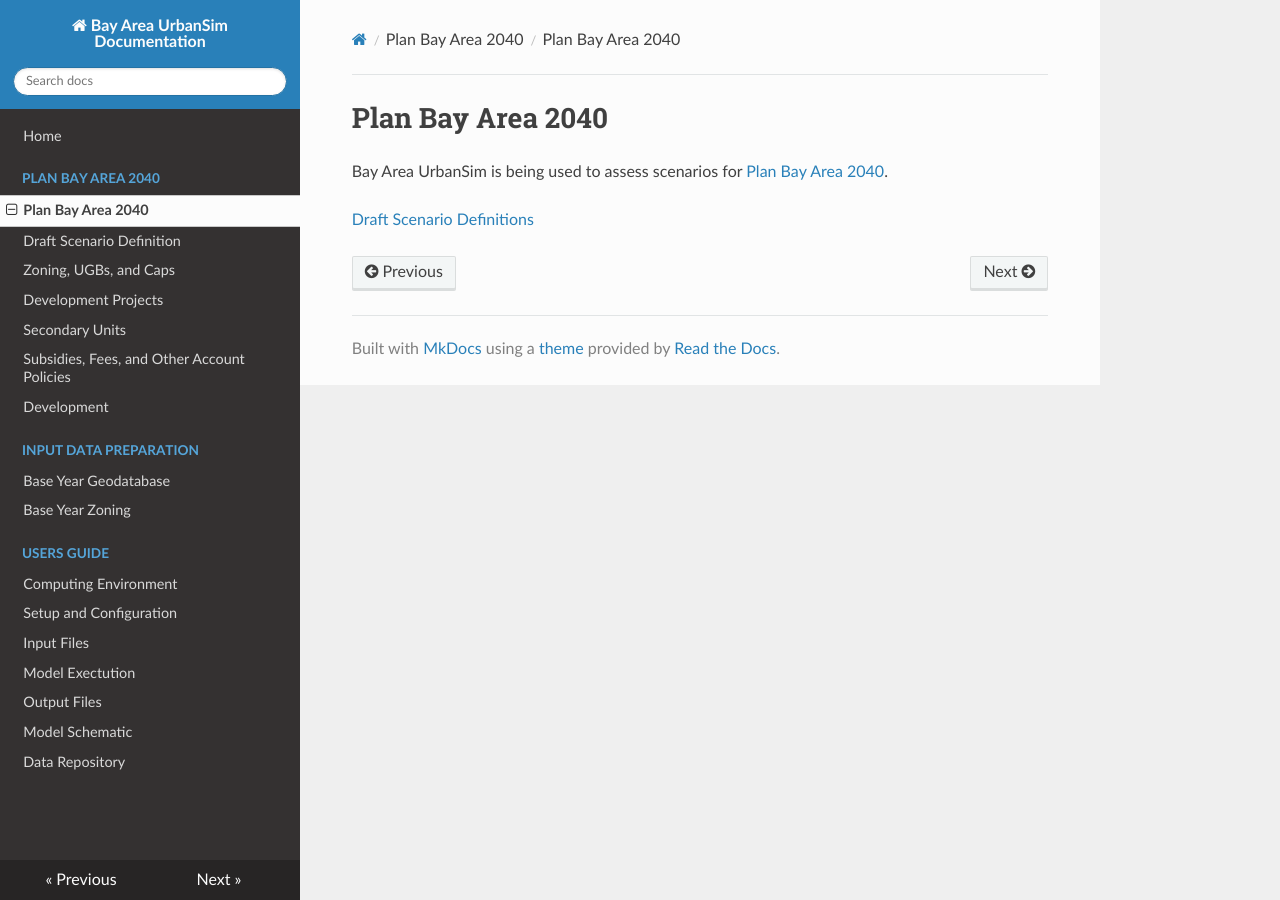
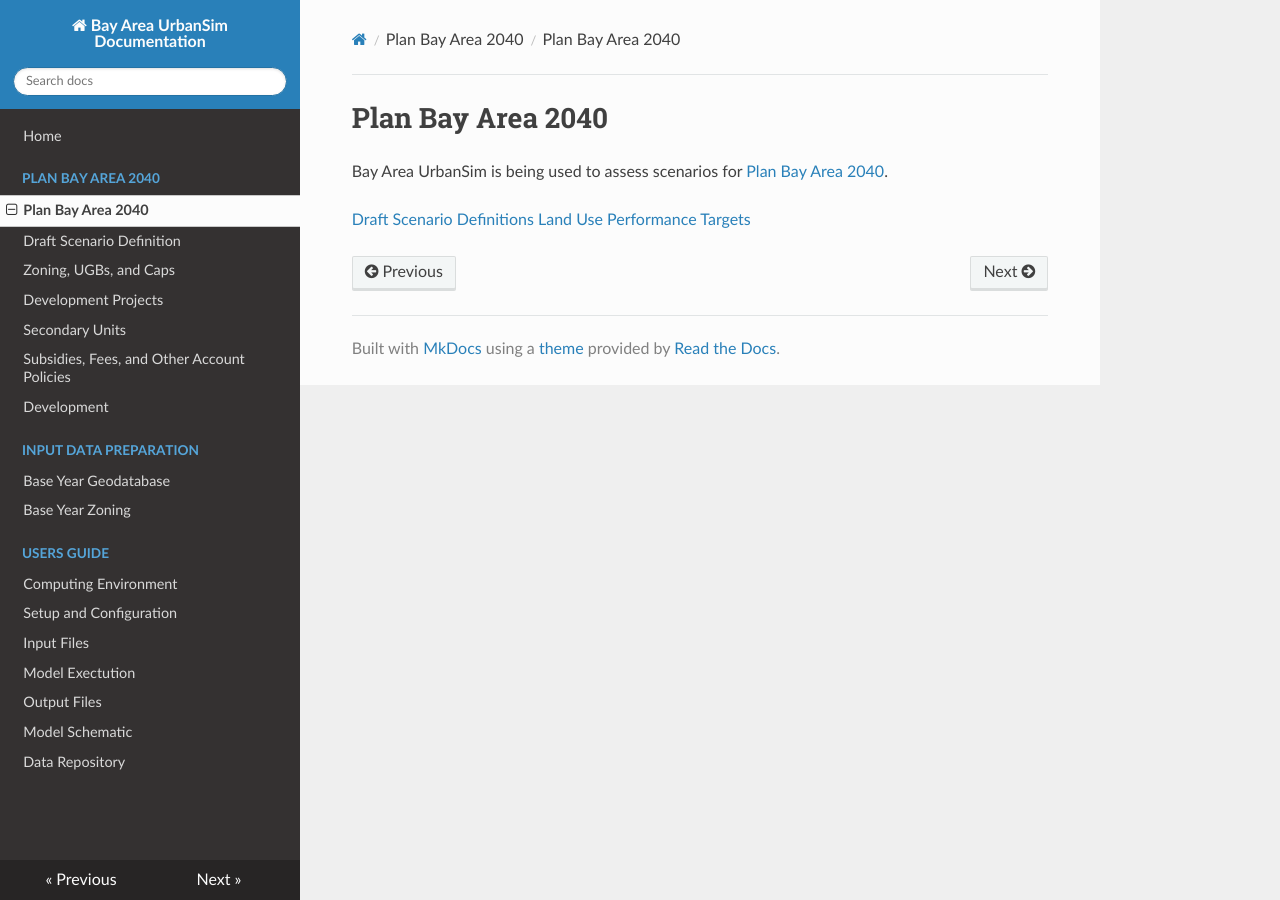
Before and after one commit to BayAreaMetro/baus_docs2, an MkDocs documentation site: the page built from docs/pba40/pba40.md, in a window 1280 px wide. Built offline with MkDocs 1.6.1, drawn with Linux system fonts in a browser that asks for light colours; nearby versions of some CDN libraries; old or Windows-style settings are respelled for this version of MkDocs.

Commit message:
cleaning#

```diff
--- a/docs/pba40/pba40.md
+++ b/docs/pba40/pba40.md
@@ -2,4 +2,5 @@
 
 Bay Area UrbanSim is being used to assess scenarios for [Plan Bay Area 2040](http://planbayarea.org/index.php).
 
-[Draft Scenario Definitions](scenarios_def_pba2040.md)
+[Draft Scenario Definitions](scenarios_def_pba40.md)
+[Land Use Performance Targets](perftargets.md)
```
